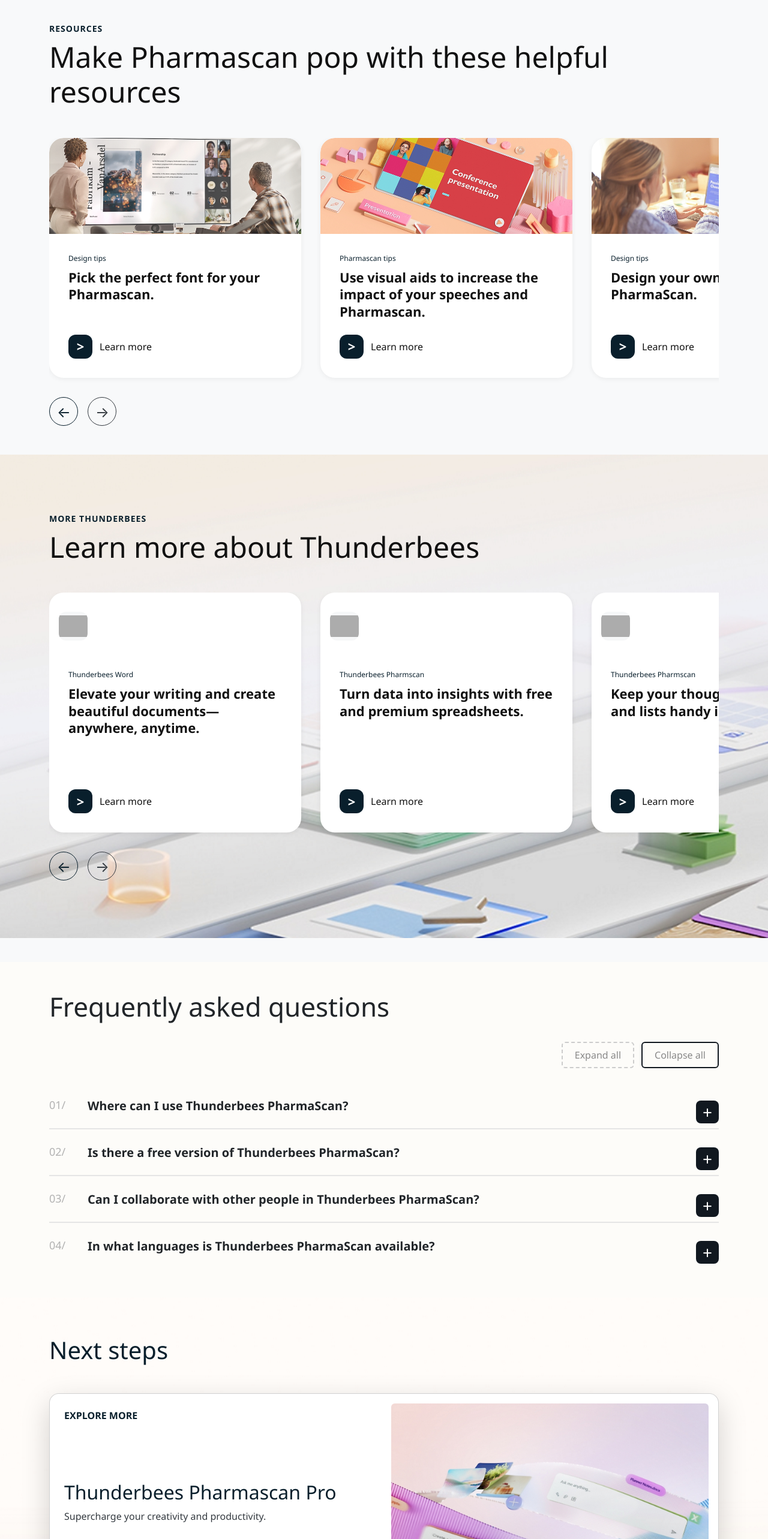
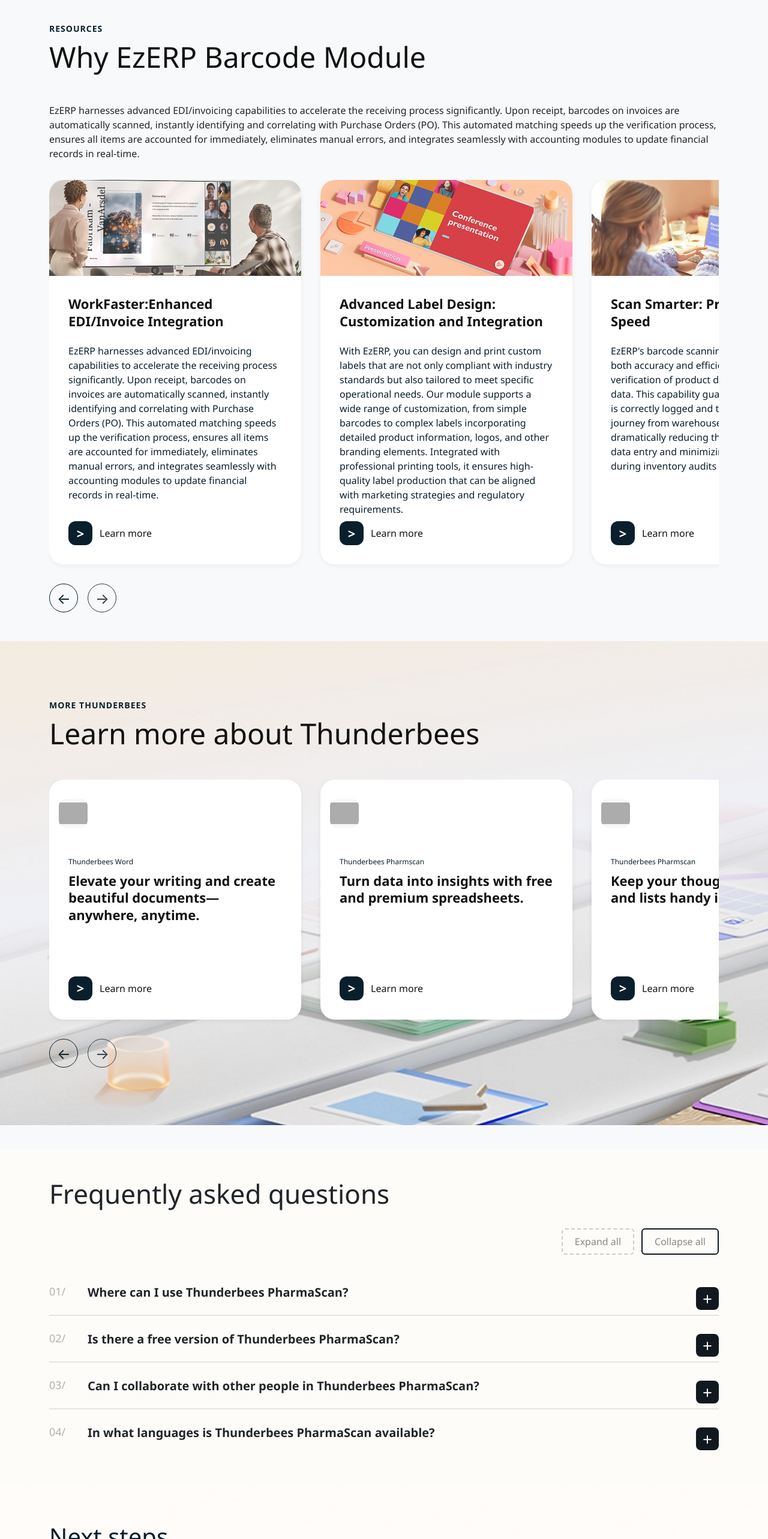
Before and after one commit to Gautam0104/ezerp, a React (Create React App) app: page /#/dashboard/home in a window 1280 px wide. Shown: the part 4708-7274 px from the top of the page at 60% size. Built offline with nearby package versions, Linux system fonts and the light colour scheme; grey boxes are pictures that could not be loaded.

Commit message:
nextstep and resources page done

```diff
--- a/src/layouts/home/NextStep.jsx
+++ b/src/layouts/home/NextStep.jsx
@@ -45,13 +45,21 @@
                         data-aos="fade-up"
                         data-aos-delay="100"
                       >
-                        Explore more
+                        <h2 className="text-primary">Real-Time Inventory Updates: Streamlined Process Improvements</h2>
                       </span>
                     </div>
-                    <div className="mb-3 p-2">
-                      <h2 className="text-primary">Thunderbees Pharmascan Pro</h2>
-                      <p>Supercharge your creativity and productivity.</p>
-                    </div>
+                      Implement real-time tracking of inventory changes as items are scanned, which is essential for maintaining up-to-date and accurate inventory records. Detailed processes include
+                      <h1>Our Services</h1>
+
+                      <ul>
+                    <li><h5>Scan to Receive</h5></li>
+                      <li><h5>Purchase Order Received</h5></li>
+                      <li><h5>Manually Entering Product Information</h5></li>
+                      <li><h5>System Generates Barcodes</h5></li>
+                      <li><h5>Print Barcodes</h5></li>
+                      <li><h5>Pasting Barcodes on Items</h5></li>
+
+                      </ul>
                     <div className="mb-3 p-2">
                       <button className="btn btn-primary px-4 py-2 rounded fw-semibold">
                         Learn more <i className="bi bi-arrow-right ms-2"></i>
@@ -88,9 +96,48 @@
                         data-aos="fade-up"
                         data-aos-delay="200"
                       >
-                        Free templates
+                        Barcode Receiving System
                       </h2>
-                      <p>Create inspiring designs with free templates.</p>
+                      <p>Our barcode system facilitates seamless logistics operations
+by ensuring end-to-end visibility and traceability. Improved
+order accuracy, reduced lead times, and enhanced customer
+satisfaction are direct results of our comprehensive tracking
+capabilities.</p>
+
+<h5
+                        className=" text-primary  mb-3"
+                        data-aos="fade-up"
+
+                      >
+                        Understand Barcodes
+                      </h5>
+                      <p>
+                       A barcode is the visual representation of data using lines and
+spacing, which is readable by digital scanners. It is widely used for
+inventory management purposes for accurate inventory
+management and billing. In a barcode inventory system, the user is
+required to scan affix barcodes on products through point-of-sale
+(POS) systems and ensure their delivery. The system is also useful for
+returned items and for updating inventory levels.
+                      </p>
+                      <h5
+                        className=" text-primary  mb-3"
+                      >
+                        Barcode Receiving Process
+                      </h5>
+                      <ul>
+                      <li>Product arrive in the warehouse</li>
+                      <li>Purchase order received</li>
+                      <li>Manually entering product information</li>
+                      <li>System generates barcodes</li>
+                      <li>Print barcodes</li>
+                      <li>Pasting barcodes on items</li>
+                      <li>Scanning barcodes</li>
+                      <li>Sales order received</li>
+                      <li>Picking the item based on barcode information</li>
+                      <li>The system automatically removes the item sold from the stock</li>
+                      <li>Finally, ship the item</li>
+                      </ul>
                     </div>
                     <div className="mt-5 mb-3 px-1">
                       <Link
@@ -125,12 +172,31 @@
                         data-aos="fade-up"
                         data-aos-delay="200"
                       >
-                        Thunderbees
+                        Warehouse Management
                       </h2>
                       <p>
-                        Maximize your potential with apps to optimize the
-                        everyday.
+                        A warehouse management system (WMS) consists of
+software and processes that allow organizations to
+control and administer warehouse operations from
+the time goods or materials enter a warehouse until
+they move out. Warehouses sit at the center of
+manufacturing and supply chain operations because
+they hold all the material used or produced in those
+processes, from raw materials to finished goods.
                       </p>
+                      <h5
+                        className=" text-primary  mb-3"
+                        data-aos="fade-up"
+
+                      >
+                        Features of warehouse management systems
+                      </h5>
+                      <ul>
+                      <li>inventory tracking. This accommodates advanced tracking and automatic identification and data capture(AIDC) systems, including RFID and barcode scanners to ensure goods can be found easily when they need to move.</li>
+                      <li>Receiving and storage. This facilitates inventory storage and retrieval, often with pick-to-light or pick-to-voice technology to help warehouse workers locate goods.</li>
+                      <li>Picking and packing goods. This includes zone picking, wave picking and batch picking. Warehouse workers can also use lot zoning and task interleaving functions to guide the pick-and-pack tasks most efficiently.</li>
+                      <li>Shipping. This lets the WMS send bills of lading ahead of the shipment, generate packing lists and invoices for the shipment, and send advance shipment notifications to recipients.</li>
+                      </ul>
                     </div>
                     <div className="mt-5 mb-3 px-1">
                       <Link
@@ -164,9 +230,36 @@
                         data-aos="fade-up"
                         data-aos-delay="200"
                       >
-                        Clipchamp
+                        Distribution
                       </h2>
-                      <p>Create beautiful videos with ease.</p>
+                      <p>With a distribution ERP system made specifically for
+distributors, you can optimize your inventory
+management, preventing errors in purchasing & order
+fulfillment. By streamlining your processes from order
+entry to delivery, your customers will get what they
+ordered, quickly and without friction. Shipping process
+refers to a timeline of events which involves
+movement of goods from one location to another
+location</p>
+
+<ul>
+                   <strong>[1]</strong> This involves giving the parcel to the distribution carrier
+and tracking of the parcel as it is moving towards the
+destination and constant communication with the carrier.
+<br></br>
+
+                     <strong>[2]</strong> It involves monitoring the movement of the package as it
+is heading towards its destination. Shipping carrier helps
+in providing the tracking information like the package's
+current location, delivery status and estimated date of
+delivery which is further shared to the end customer.
+<br></br>
+
+                      <strong>[3]</strong>In a warehouse, the shipping process leads to the final
+steps for the preparation of consignment for shipment to
+the customers. Following are the key stages in the
+shipping process in the warehouse.
+                      </ul>
                     </div>
                     <div className="mt-5 mb-3 px-1">
                       <Link
--- a/src/layouts/home/Resouces.jsx
+++ b/src/layouts/home/Resouces.jsx
@@ -10,35 +10,34 @@
 const resources = [
   {
     img: resourceImg1,
-    tag: "Design tips",
-    title: "Pick the perfect font for your Pharmascan.",
+    tag: "WorkFaster:Enhanced EDI/Invoice Integration",
+    title: "EzERP harnesses advanced EDI/invoicing capabilities to accelerate the receiving process significantly. Upon receipt, barcodes on invoices are automatically scanned, instantly identifying and correlating with Purchase Orders (PO). This automated matching speeds up the verification process, ensures all items are accounted for immediately, eliminates manual errors, and integrates seamlessly with accounting modules to update financial records in real-time.",
     link: "#"
   },
   {
     img: resourceImg2,
-    tag: "Pharmascan tips",
-    title:
-      "Use visual aids to increase the impact of your speeches and Pharmascan.",
+    tag: "Advanced Label Design: Customization and Integration",
+    title:"With EzERP, you can design and print custom labels that are not only compliant with industry standards but also tailored to meet specific operational needs. Our module supports a wide range of customization, from simple barcodes to complex labels incorporating detailed product information, logos, and other branding elements. Integrated with professional printing tools, it ensures high-quality label production that can be aligned with marketing strategies and regulatory requirements.",
     link: "#"
   },
   {
     img: resourceImg3,
-    tag: "Design tips",
-    title: "Design your own posters with PharmaScan.",
+    tag: "Scan Smarter: Precision and Speed",
+    title: "EzERP's barcode scanning is engineered for both accuracy and efficiency, ensuring rapid verification of product details against existing data. This capability guarantees that each item is correctly logged and tracked throughout its journey from warehouse entry to shipment, dramatically reducing the need for manual data entry and minimizing potential errors during inventory audits or customer deliveries.",
     link: "#"
   },
   {
     img: resourceImg4,
-    tag: "Design tips",
-    title: "Perfect your Pharmascan layout with the 10-20-30 rule.",
+    tag: "Mobile Compatibility: Empowering On-the-Go Operations",
+    title: "Ensure full functionality of your barcode system on mobile devices, allowing for operations anywhere and anytime. This feature supports on-the-go activities such as receiving, inventory checks, and order processing through smartphones or tablets, which is especially useful for field sales teams or managing remote warehouse operations.",
     link: "#"
   },
-  {
-    img: resourceImg5,
-    tag: "Pharmascan tips",
-    title: "Make slides pop with complementary colors.",
-    link: "#"
-  }
+  // {
+  //   img: resourceImg5,
+  //   tag: "Pharmascan tips",
+  //   title: "Make slides pop with complementary colors.",
+  //   link: "#"
+  // }
 ];
 
 const moreResources = [
@@ -143,8 +142,9 @@
           </div>
           <h2 className="fw mb-5 " data-aos="fade-up"
           data-aos-delay="300" style={{ fontSize: 48, color: "#111" }}>
-            Make Pharmascan pop with these helpful resources
+            Why EzERP Barcode Module
           </h2>
+          <p style={{ marginBottom: 32 }}>EzERP harnesses advanced EDI/invoicing capabilities to accelerate the receiving process significantly. Upon receipt, barcodes on invoices are automatically scanned, instantly identifying and correlating with Purchase Orders (PO). This automated matching speeds up the verification process, ensures all items are accounted for immediately, eliminates manual errors, and integrates seamlessly with accounting modules to update financial records in real-time.</p>
           <div style={{ position: "relative", overflowX: "hidden" }}>
             <div
               ref={scrollRef}
@@ -196,14 +196,14 @@
                     }}
                   >
                     <div
-                      className="fw-medium mb-2 text-primary"
-                      style={{ fontSize: 12 }}
+                        className="fw-semibold mb-4"
+                      style={{ fontSize: 22, color: "#111", lineHeight: 1.3 }}
                     >
                       {res.tag}
                     </div>
                     <div
-                      className="fw-semibold mb-4"
-                      style={{ fontSize: 22, color: "#111", lineHeight: 1.3 }}
+                      className="fw-medium mb-2 text-primary"
+                      style={{ fontSize: 16 }}
                     >
                       {res.title}
                     </div>
```
